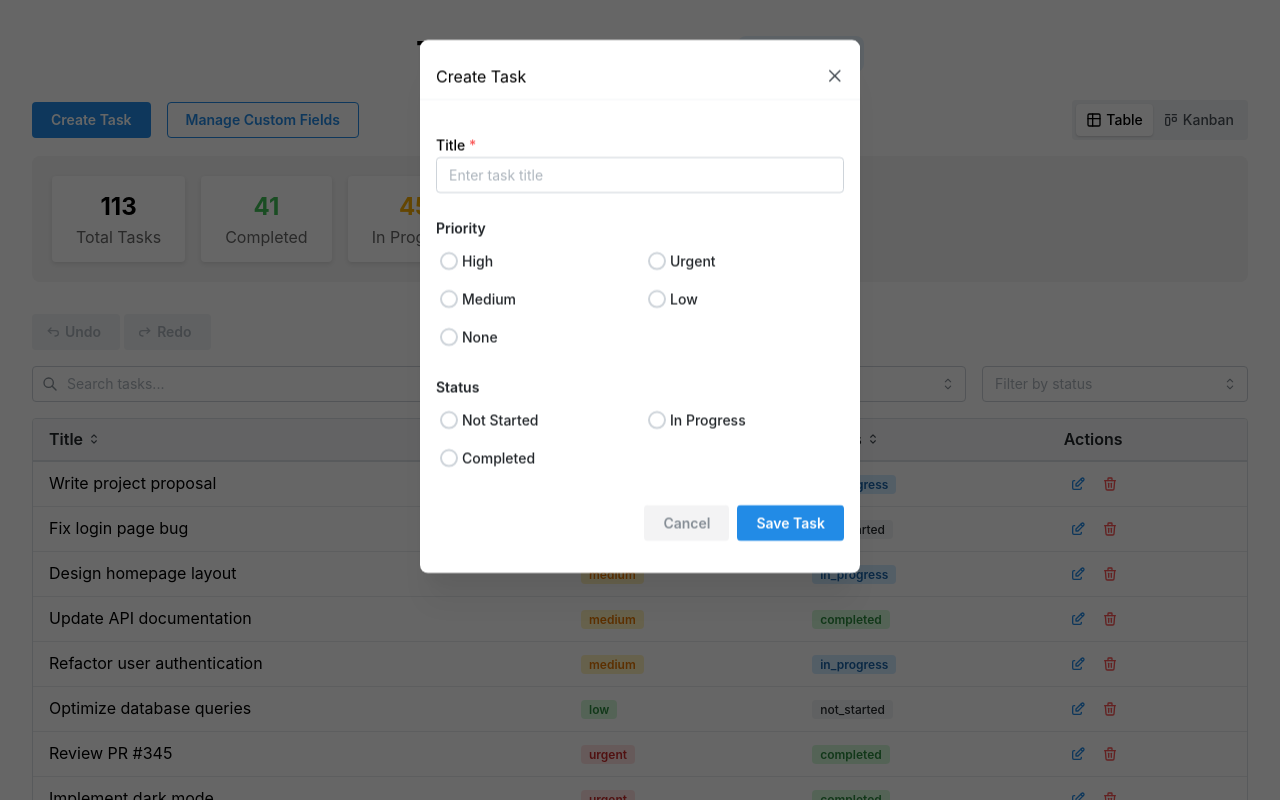
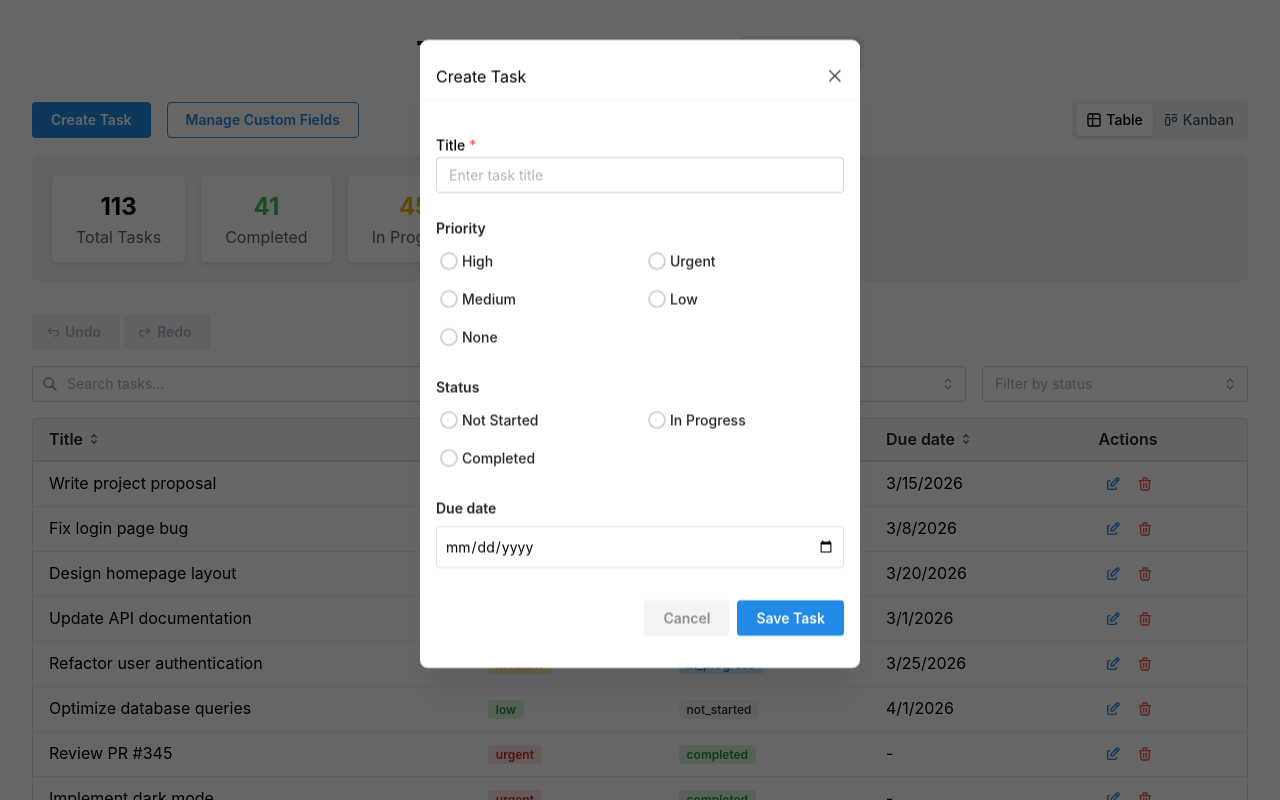
Before and after one commit to Nitish-555/test-code-review, a Next.js app: page / in a window 1280 px wide. Both pictures are taken after a click on the button "Create Task". Shown: the top 800 px of the page. Built offline with nearby package versions, Linux system fonts and the light colour scheme.

Commit message:
KAN-4: Due date validation

```diff
--- a/app/components/Common/Form/Form.tsx
+++ b/app/components/Common/Form/Form.tsx
@@ -126,6 +126,29 @@ export function Form({
             </select>
           </div>
         );
+      case "date":
+        return (
+          <div key={field.name} className={styles.formField}>
+            <label className={styles.label}>
+              {field.label}
+              {field.required && <span className={styles.required}> *</span>}
+            </label>
+            <input
+              type="date"
+              value={String(formData[field.name] || "")}
+              onChange={(e) =>
+                setFormData((prev) => ({
+                  ...prev,
+                  [field.name]: e.target.value,
+                }))
+              }
+              required={field.required}
+              className={styles.select}
+              id={field.name}
+              aria-label={field.label}
+            />
+          </div>
+        );
       default:
         return null;
     }
--- a/app/components/CustomFields/CustomFieldsManager.container.tsx
+++ b/app/components/CustomFields/CustomFieldsManager.container.tsx
@@ -16,6 +16,7 @@ export function CustomFieldsManager(props: CustomFieldsManagerProps) {
             field.name.toLowerCase() === String(values.name).toLowerCase()
         )
       ) {
+        console.log("A field with this name already exists");
         throw new Error("A field with this name already exists");
       }
 
--- a/app/components/KanbanBoard/KanbanBoard.module.css
+++ b/app/components/KanbanBoard/KanbanBoard.module.css
@@ -66,6 +66,16 @@
   text-transform: capitalize;
 }
 
+.dueDate {
+  margin-top: var(--mantine-spacing-xs);
+  display: block;
+}
+
+.overdue {
+  color: var(--mantine-color-red-6);
+  font-weight: 600;
+}
+
 .addButton {
   margin: var(--mantine-spacing-sm);
 }
--- a/app/components/KanbanBoard/KanbanBoard.presentation.tsx
+++ b/app/components/KanbanBoard/KanbanBoard.presentation.tsx
@@ -164,6 +164,19 @@ export function KanbanBoardPresentation({
                         <Text size="xs" c="dimmed" className={styles.status}>
                           {task.status.replace("_", " ")}
                         </Text>
+                        {task.dueDate && (
+                          <Text size="xs" c="dimmed" className={styles.dueDate}>
+                            Due:{" "}
+                            {new Date(
+                              task.dueDate + "T12:00:00"
+                            ).toLocaleDateString()}
+                            {task.status !== "completed" &&
+                              task.dueDate <
+                                new Date().toISOString().slice(0, 10) && (
+                                <span className={styles.overdue}> Overdue</span>
+                              )}
+                          </Text>
+                        )}
                       </div>
                       <Button
                         variant="subtle"
--- a/app/components/TaskForm/TaskForm.tsx
+++ b/app/components/TaskForm/TaskForm.tsx
@@ -48,6 +48,12 @@ export function TaskForm({
           { value: "completed", label: "Completed" },
         ],
       },
+      {
+        type: FieldType.DATE,
+        name: "dueDate",
+        label: "Due date",
+        required: false,
+      },
       ...customFields.map((field): Field => {
         switch (field.type) {
           case "checkbox":
@@ -92,6 +98,7 @@ export function TaskForm({
       title: String(values.title),
       priority: String(values.priority) as TaskPriority,
       status: String(values.status) as TaskStatus,
+      dueDate: values.dueDate ? String(values.dueDate) : undefined,
       customFields: customFieldValues,
     });
   };
@@ -117,6 +124,7 @@ export function TaskForm({
             title: initialValues.title ?? "",
             priority: initialValues.priority ?? TaskPriority.NONE,
             status: initialValues.status ?? TaskStatus.NOT_STARTED,
+            dueDate: initialValues.dueDate ?? "",
             ...(initialValues.customFields ?? {}),
           }
         }
--- a/app/components/TaskTable/TaskTable.container.tsx
+++ b/app/components/TaskTable/TaskTable.container.tsx
@@ -170,6 +170,17 @@ export function TaskTableContainer({
         const statusA = STATUS_ORDER[aValue as keyof typeof STATUS_ORDER];
         const statusB = STATUS_ORDER[bValue as keyof typeof STATUS_ORDER];
         return isAsc ? statusA - statusB : statusB - statusA;
+      }
+
+      if (column === "dueDate") {
+        const aDate = a.dueDate || "";
+        const bDate = b.dueDate || "";
+        if (!aDate && !bDate) return 0;
+        if (!aDate) return isAsc ? 1 : -1;
+        if (!bDate) return isAsc ? -1 : 1;
+        return isAsc
+          ? aDate.localeCompare(bDate)
+          : bDate.localeCompare(aDate);
       }
 
       aValue = String(aValue || "");
--- a/app/components/TaskTable/TaskTable.presentation.tsx
+++ b/app/components/TaskTable/TaskTable.presentation.tsx
@@ -53,6 +53,15 @@ export function TaskTablePresentation({
         render: (task: Task) => (
           <span className={styles[`status-${task.status}`]}>{task.status}</span>
         ),
+        sortable: true,
+      },
+      {
+        key: "dueDate",
+        header: "Due date",
+        render: (task: Task) =>
+          task.dueDate
+            ? new Date(task.dueDate + "T12:00:00").toLocaleDateString()
+            : "-",
         sortable: true,
       },
       ...customFields.map((field) => ({
--- a/app/shared/types/enums.ts
+++ b/app/shared/types/enums.ts
@@ -34,6 +34,7 @@ export enum FieldType {
   CHECKBOX = "checkbox",
   NUMBER = "number",
   SELECT = "select",
+  DATE = "date",
 }
 
 export enum Size {
--- a/app/shared/types/task.ts
+++ b/app/shared/types/task.ts
@@ -5,5 +5,7 @@ export interface Task {
   title: string;
   priority: TaskPriority;
   status: TaskStatus;
+  /** Optional due date in ISO format (YYYY-MM-DD). */
+  dueDate?: string;
   customFields?: Record<string, string | number | boolean>;
 }
--- a/app/shared/utils/mock-data.ts
+++ b/app/shared/utils/mock-data.ts
@@ -7,36 +7,42 @@ const mockTasks: Task[] = [
     title: "Write project proposal",
     status: TaskStatus.IN_PROGRESS,
     priority: TaskPriority.HIGH,
+    dueDate: "2026-03-15",
   },
   {
     id: 2,
     title: "Fix login page bug",
     status: TaskStatus.NOT_STARTED,
     priority: TaskPriority.NONE,
+    dueDate: "2026-03-08",
   },
   {
     id: 3,
     title: "Design homepage layout",
     status: TaskStatus.IN_PROGRESS,
     priority: TaskPriority.MEDIUM,
+    dueDate: "2026-03-20",
   },
   {
     id: 4,
     title: "Update API documentation",
     status: TaskStatus.COMPLETED,
     priority: TaskPriority.MEDIUM,
+    dueDate: "2026-03-01",
   },
   {
     id: 5,
     title: "Refactor user authentication",
     status: TaskStatus.IN_PROGRESS,
     priority: TaskPriority.MEDIUM,
+    dueDate: "2026-03-25",
   },
   {
     id: 6,
     title: "Optimize database queries",
     status: TaskStatus.NOT_STARTED,
     priority: TaskPriority.LOW,
+    dueDate: "2026-04-01",
   },
   {
     id: 7,
--- a/app/shared/utils/task-helpers.ts
+++ b/app/shared/utils/task-helpers.ts
@@ -3,14 +3,21 @@ import { TaskPriority, TaskStatus } from "../types/enums";
 import { tasksStorage } from "./tasks-storage";
 
 /**
- * Get tasks that are overdue (not completed)
+ * Get tasks that are overdue (have dueDate in the past and are not completed).
  */
 export function getOverdueTasks(): Task[] {
   const tasks = tasksStorage.getTasks();
   if (tasks.length === 0) {
     return [];
   }
-  return tasks.filter((task) => task.status !== TaskStatus.COMPLETED);
+  const today = new Date().toISOString().slice(0, 10);
+  return tasks.filter(
+    (task) =>
+      task.dueDate != null &&
+      task.dueDate !== "" &&
+      task.dueDate < today &&
+      task.status !== TaskStatus.COMPLETED
+  );
 }
 
 /**
```
Also changed, not shown: app/components/Common/Form/Form.types.ts (+6 -1 lines).
